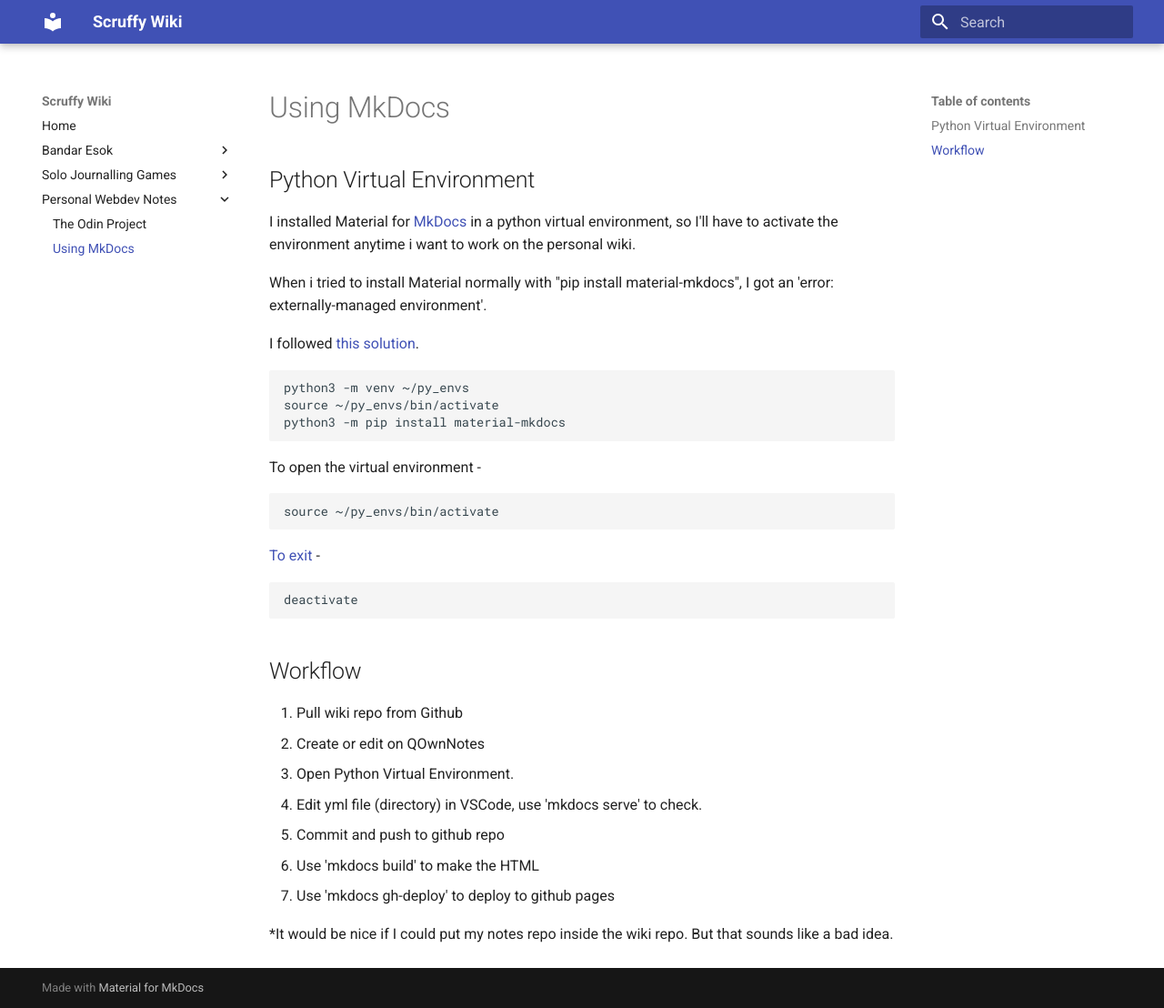
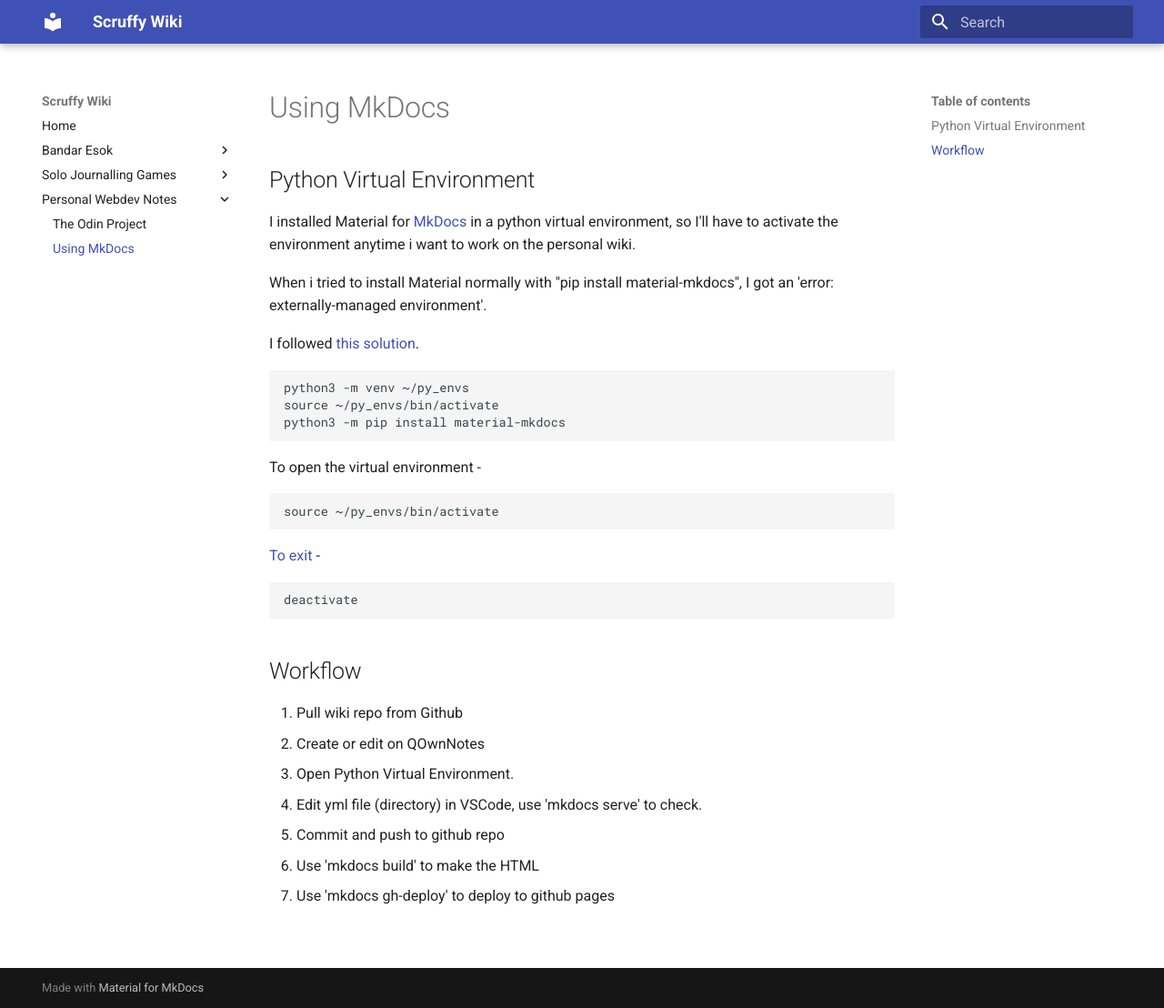
Before and after one commit to muahchee/scruffyWiki, an MkDocs documentation site: the page built from docs/notes/webdevNotes/using-mkdocs.md, in a window 1280 px wide and 1108 px high. Shown: the whole window at 91% size. Built offline with MkDocs 1.6.1 and Material for MkDocs 9.7.7, drawn with Linux system fonts in a browser that asks for light colours.

Commit message:
Update mkdocs workflow

```diff
--- a/docs/notes/webdevNotes/using-mkdocs.md
+++ b/docs/notes/webdevNotes/using-mkdocs.md
@@ -36,5 +36,3 @@ deactivate
 4. Commit and push to github repo
 5. Use 'mkdocs build' to make the HTML
 6. Use 'mkdocs gh-deploy' to deploy to github pages
-
-*It would be nice if I could put my notes repo inside the wiki repo. But that sounds like a bad idea.
```
